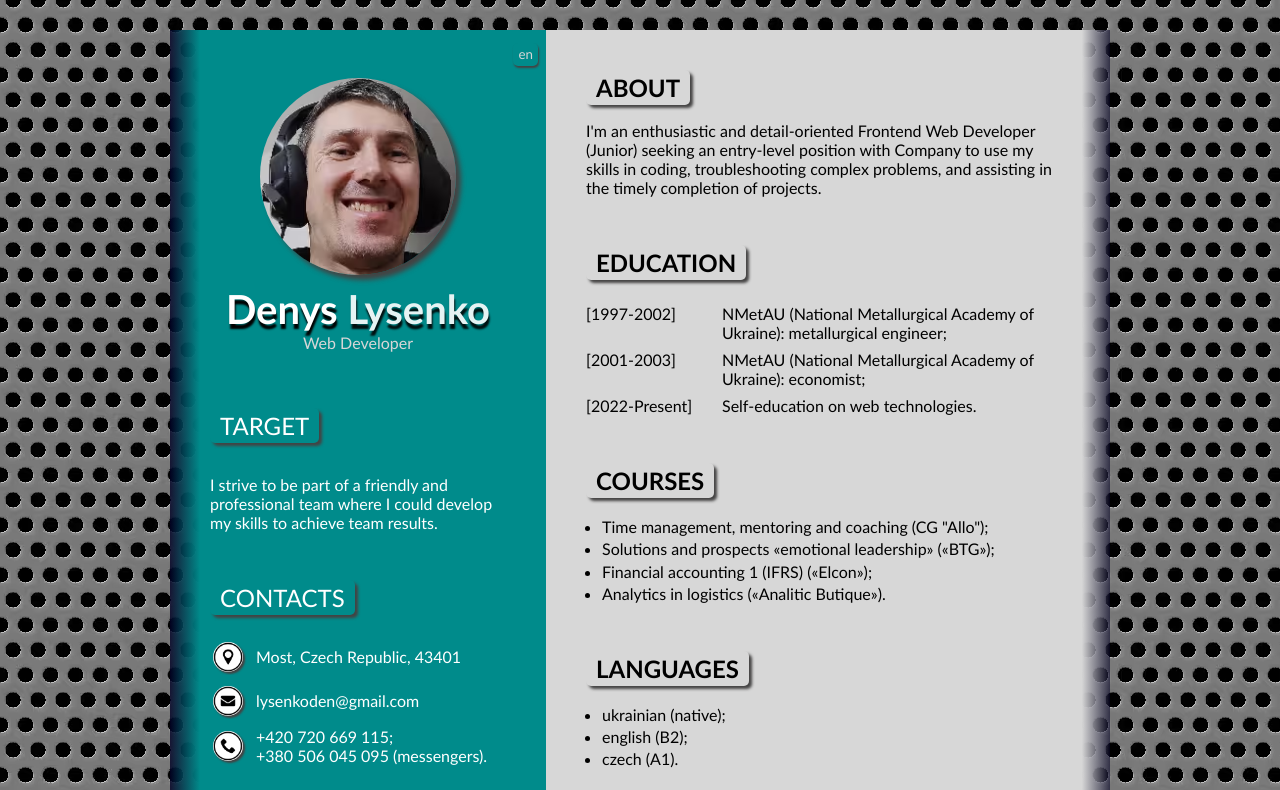
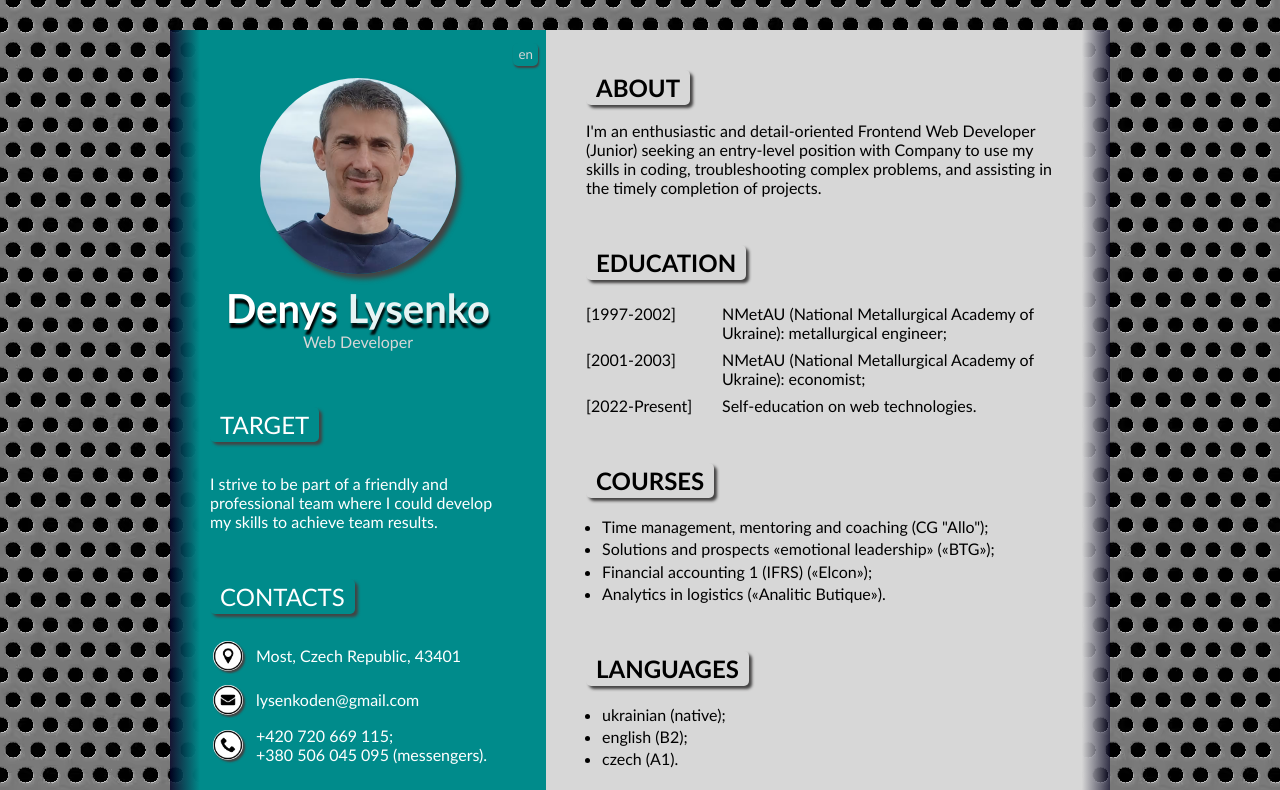
Before and after one commit to LysenkoDenys/cv-iryna, a website with bundled scripts: page index.html in a window 1280 px wide. Shown: the top 790 px of the page. Built offline with nearby package versions, Linux system fonts and the light colour scheme.

Commit message:
change the photo

```diff
--- a/index.html
+++ b/index.html
@@ -40,7 +40,7 @@
           <div class="info__wrapper">
             <img
               class="info__img"
-              src="./image/photo.avif"
+              src="./image/test-01.avif"
               alt="photo of Denys"
               height="200"
               width="200"
```
Also changed, not shown: image/test-01.avif (added).
